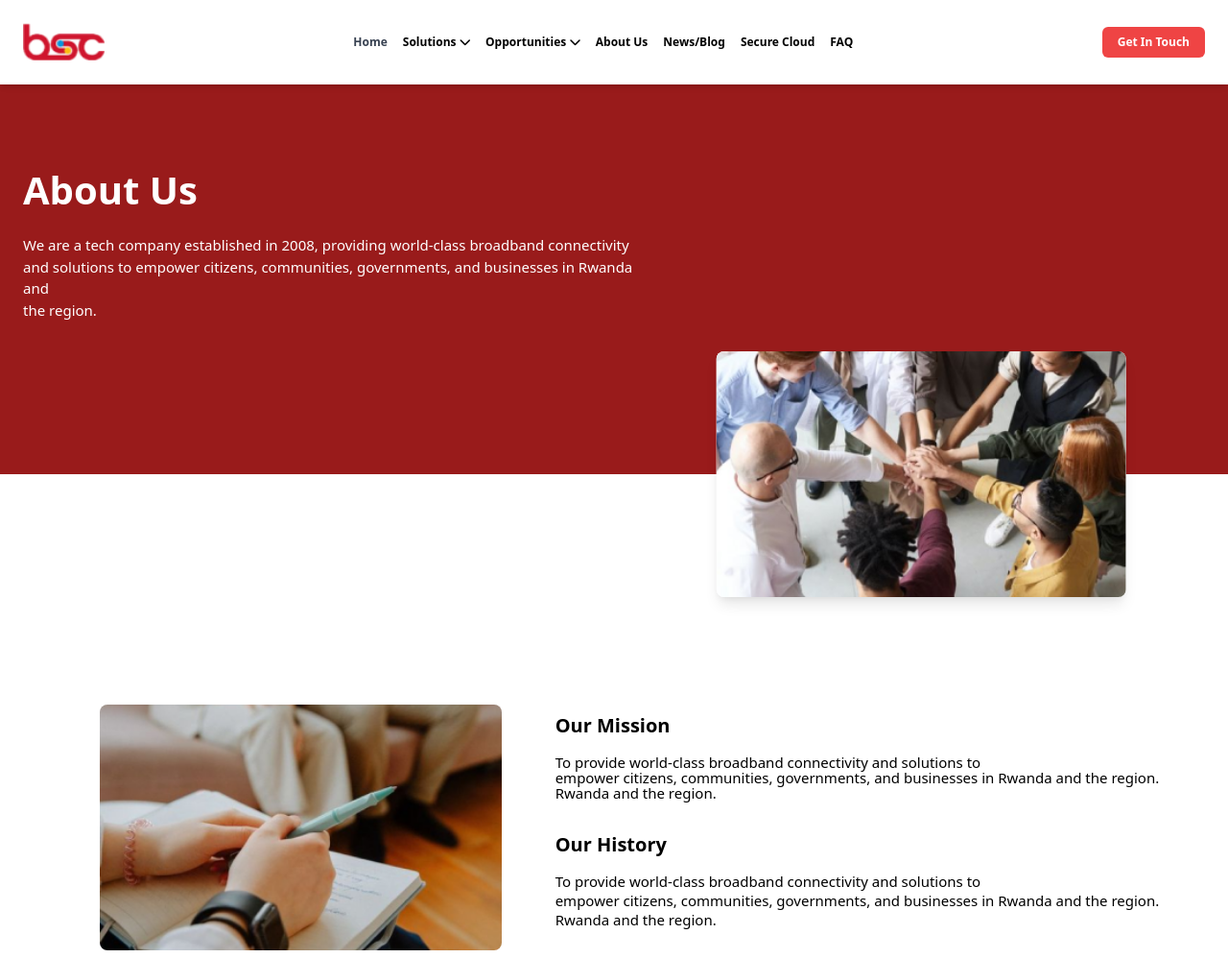
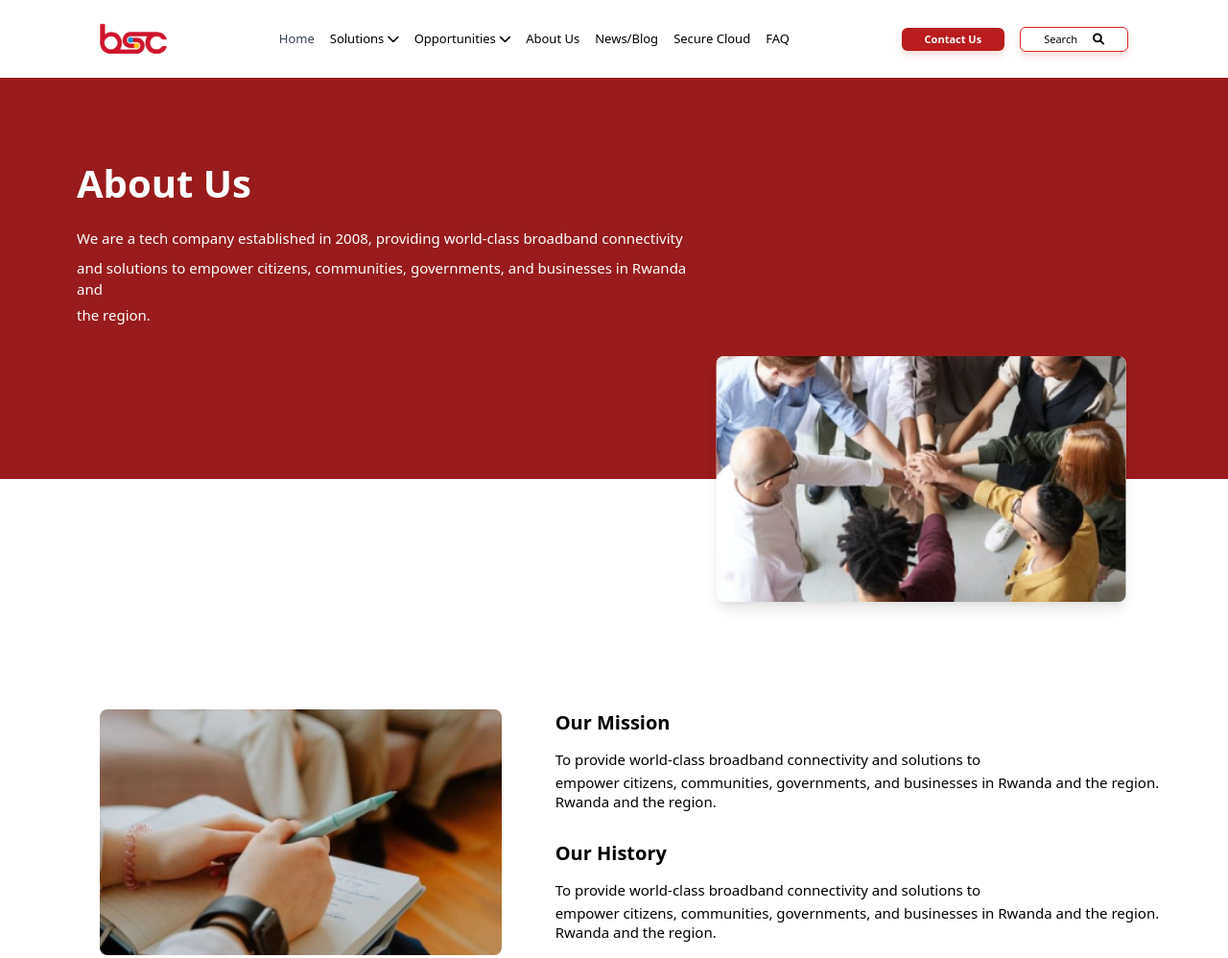
Before and after one commit to Nagahore/BSC-Website, a plain HTML site: page AboutUs.html in a window 1280 px wide. Shown: the top 998 px of the page at 96% size. Drawn offline with nearby package versions, Linux system fonts and the light colour scheme.

Commit message:
Modified some designs

```diff
--- a/AboutUs.html
+++ b/AboutUs.html
@@ -9,18 +9,17 @@
     <link rel="stylesheet" href="https://cdnjs.cloudflare.com/ajax/libs/font-awesome/6.0.0-beta3/css/all.min.css"> <!-- FontAwesome CDN -->
 </head>
 
-<body class="bg-white drop-shadow w-[1440px] h-[108.23px]">
+<body class="bg-white w-[1440px] h-[108.23px]">
     <div class="mx-0">
         <!-- Navbar -->
-        <header class="flex justify-between items-center p-6 bg-white shadow-md sticky top-0 z-10">
+        <header class="flex justify-between items-center p-6 bg-white sticky top-0 z-10"> <!-- Removed shadow-md class -->
             <!-- Logo -->
-            <div class="text-red-500 text-2xl font-bold flex items-center">
-                <img src="Images/bsclogo.png" alt="BSC Logo" class="h-10 w-auto"> <!-- Adjusted height for consistency -->
+            <div class="text-red-500 text-2xl font-bold flex items-center ml-20">
+                <img src="Images/bsclogo.png" alt="BSC Logo" class="h-32.59 w-69.87"> <!-- Adjusted height for consistency -->
             </div>
 
             <!-- Navigation Links -->
-            <!-- Navigation Links -->
-            <nav class="flex space-x-4 items-center font-semibold" style="font-size: 12px;">
+            <nav class="flex space-x-4 items-center font-regular text-black " style="font-size: 13px;">
                 <a href="index.html" class="text-gray-700 hover:text-red-500">Home</a>
 
                 <!-- Solutions Dropdown -->
@@ -30,7 +29,7 @@
                         <i class="fas fa-chevron-down ml-1"></i> <!-- Dropdown icon -->
                     </a>
                     <!-- Dropdown Menu -->
-                    <div class="absolute hidden bg-white border border-gray-200 rounded-md shadow-lg mt-1 group-hover:block">
+                    <div class="absolute hidden bg-white border border-gray-200 rounded-md mt-1 group-hover:block">
                         <a href="ConnectivitySolutions.html" class="block px-4 py-2 text-gray-700 hover:text-red-500 text-sm">Connectivity Solutions</a>
                         <a href="ISP.html" class="block px-4 py-2 text-gray-700 hover:text-red-500 text-sm">ISP Products</a>
                         <a href="BusinessSolutions.html" class="block px-4 py-2 text-gray-700 hover:text-red-500 text-sm">Business Solutions</a>
@@ -43,7 +42,7 @@
                         Opportunities
                         <i class="fas fa-chevron-down ml-1"></i>
                     </a>
-                    <div class="absolute hidden bg-white border border-gray-200 rounded-md shadow-lg mt-1 group-hover:block">
+                    <div class="absolute hidden bg-white border border-gray-200 rounded-md mt-1 group-hover:block">
                         <a href="CareerOpportunity.html" class="block px-4 py-2 text-gray-700 hover:text-red-500 text-sm">Career</a>
                         <a href="#" class="block px-4 py-2 text-gray-700 hover:text-red-500 text-sm">Tenders</a>
                     </div>
@@ -52,28 +51,46 @@
                 <a href="AboutUs.html" class="text-black hover:text-red-500">About Us</a>
                 <a href="NewsBlog.html" class="text-black hover:text-red-500">News/Blog</a>
                 <a href="SecureCloud.html" class="text-black hover:text-red-500">Secure Cloud</a>
-                <a href="#" class="text-black hover:text-red-500">FAQ</a>
+                <a href="FAQ.html" class="text-black hover:text-red-500">FAQ</a>
             </nav>
 
+            <!-- Contact Us and Search Buttons -->
+            <div class="flex space-x-4 items-center mr-20">
+                <!-- Contact Us Button -->
+                <a href="Contact.html" class="bg-red-700 text-white px-6 py-1 rounded-md font-light text-xs flex items-center justify-center" style="box-shadow: 0 4px 8px rgba(237, 183, 183, 0.5);">
+                    <span class="font-bold text-white" style="font-size: 11px">Contact Us</span>
+                </a>
 
-            <!-- Call to Action Button -->
-            <a href="#" class="bg-red-500 text-white px-4 py-2 rounded-md font-semibold text-xs">Get In Touch</a>
+                <!-- Search Button -->
+                <a href="#" class="flex items-center justify-center bg-white border border-red-600 text-black px-6 py-1 rounded-md font-light text-xs relative w-full lg:w-auto" style="box-shadow: 0 4px 8px rgba(237, 183, 183, 0.5);">
+                    <span class="font-light text-black" style="font-size: 11px">Search</span>
+                    <i class="text-black font-light fa-solid fa-magnifying-glass ml-4"></i> <!-- Icon after the text -->
+                </a>
+            </div>
         </header>
     </div>
 
     <script>
         // Show and hide dropdown on hover
-        const dropdown = document.querySelector('.relative');
-        const menu = dropdown.querySelector('div');
+        const dropdown = document.querySelectorAll('.relative');
 
-        dropdown.addEventListener('mouseenter', () => {
-            menu.classList.remove('hidden');
-        });
+        dropdown.forEach(menuItem => {
+            const menu = menuItem.querySelector('div');
 
-        dropdown.addEventListener('mouseleave', () => {
-            menu.classList.add('hidden');
+            menuItem.addEventListener('mouseenter', () => {
+                menu.classList.remove('hidden');
+            });
+
+            menuItem.addEventListener('mouseleave', () => {
+                menu.classList.add('hidden');
+            });
         });
     </script>
+</body>
+
+</html>
+
+
 
 
 
@@ -81,13 +98,13 @@
 
          <!-- Hero Section -->
          <section class="bg-red-800 flex items-center justify-start text-left py-40 -mt-20 relative">
-            <div class="ml-6 w-1/2">
+            <div class="ml-20 w-1/2">
                 <h1 class="text-white font-bold" style="font-size: 40px;">
                     About Us
                 </h1>
                 <p class="mt-4 text-white font-regular" style="font-size: 15px;">We are a tech company established in 2008, providing world-class broadband connectivity</p>
-                <p class="mt-0 text-white font-regular" style="font-size: 15px;">and solutions to empower citizens, communities, governments, and businesses in Rwanda and</p>
-                <p class="mt-0 text-white font-regular" style="font-size: 15px;">the region.</p>
+                <p class="mt-2 text-white font-regular" style="font-size: 15px;">and solutions to empower citizens, communities, governments, and businesses in Rwanda and</p>
+                <p class="mt-1 text-white font-regular" style="font-size: 15px;">the region.</p>
             </div>
 
 
@@ -101,15 +118,15 @@
     <img src="Images/hero2.png" alt="Aligned Image" class="ml-20 h-64 w-1/3 object-cover rounded-lg mt-20">
 
     <div class="ml-14">
-        <h2 class="mt-16 text-black font-bold text-xl">Our Mission</h2>
+        <h2 class="mt-16 text-black font-semibold text-xl">Our Mission</h2>
         <p class="mt-4 text-black font-regular text-xs" style="font-size: 15px;">To provide world-class broadband connectivity and solutions to</p>
-        <p class="mt-0 text-black font-regular text-xs" style="font-size: 15px;">empower citizens, communities, governments, and businesses in Rwanda and the region.</p>
-        <p class="mt-0 text-black font-regular text-xs" style="font-size: 15px;">Rwanda and the region.</p>
+        <p class="mt-2 text-black font-light text-xs" style="font-size: 15px;">empower citizens, communities, governments, and businesses in Rwanda and the region.</p>
+        <p class="mt-1 text-black font-light text-xs" style="font-size: 15px;">Rwanda and the region.</p>
 
-        <h2 class="mt-8 text-black font-bold text-xl">Our History</h2>
+        <h2 class="mt-8 text-black font-semibold text-xl">Our History</h2>
         <p class="mt-4 text-black font-regular text-xs" style="font-size: 15px;">To provide world-class broadband connectivity and solutions to</p>
-        <p class="mt-1 text-black font-regular text-xs" style="font-size: 15px;">empower citizens, communities, governments, and businesses in Rwanda and the region.</p>
-        <p class="mt-1 text-black font-regular text-xs" style="font-size: 15px;">Rwanda and the region.</p>
+        <p class="mt-2 text-black font-light text-xs" style="font-size: 15px;">empower citizens, communities, governments, and businesses in Rwanda and the region.</p>
+        <p class="mt-1 text-black font-light text-xs" style="font-size: 15px;">Rwanda and the region.</p>
     </div>
 </div>
 
@@ -117,10 +134,10 @@
 <!-- Our Values Section-->
 <div class="flex justify-end mr-40 mt-20">
     <div class="mr-20">
-        <h2 class=" mt-20 text-black font-bold text-xl">Our Values</h2>
+        <h2 class=" mt-20 text-black font-semibold text-xl">Our Values</h2>
         <p class="mt-4 text-black font-regular text-xs" style="font-size: 15px;">We prioritize impactful Innovation, creating cutting-edge,sustainable solutions</p>
-        <p class="mt-1 text-black font-regular text-xs" style="font-size: 15px;">that meet evolving tech needs.Our customer-centric approach keeps their needs at the </p>
-        <p class="mt-1 text-black font-regular text-xs" style="font-size: 15px;">core of everything we do</p>
+        <p class="mt-2 text-black font-light text-xs" style="font-size: 15px;">that meet evolving tech needs.Our customer-centric approach keeps their needs at the </p>
+        <p class="mt-1 text-black font-light text-xs" style="font-size: 15px;">core of everything we do</p>
     </div>
 
     <img src="Images/herro3.png" alt="Another Image" class="h-64 w-1/3 object-cover rounded-lg -mr-4">
```
